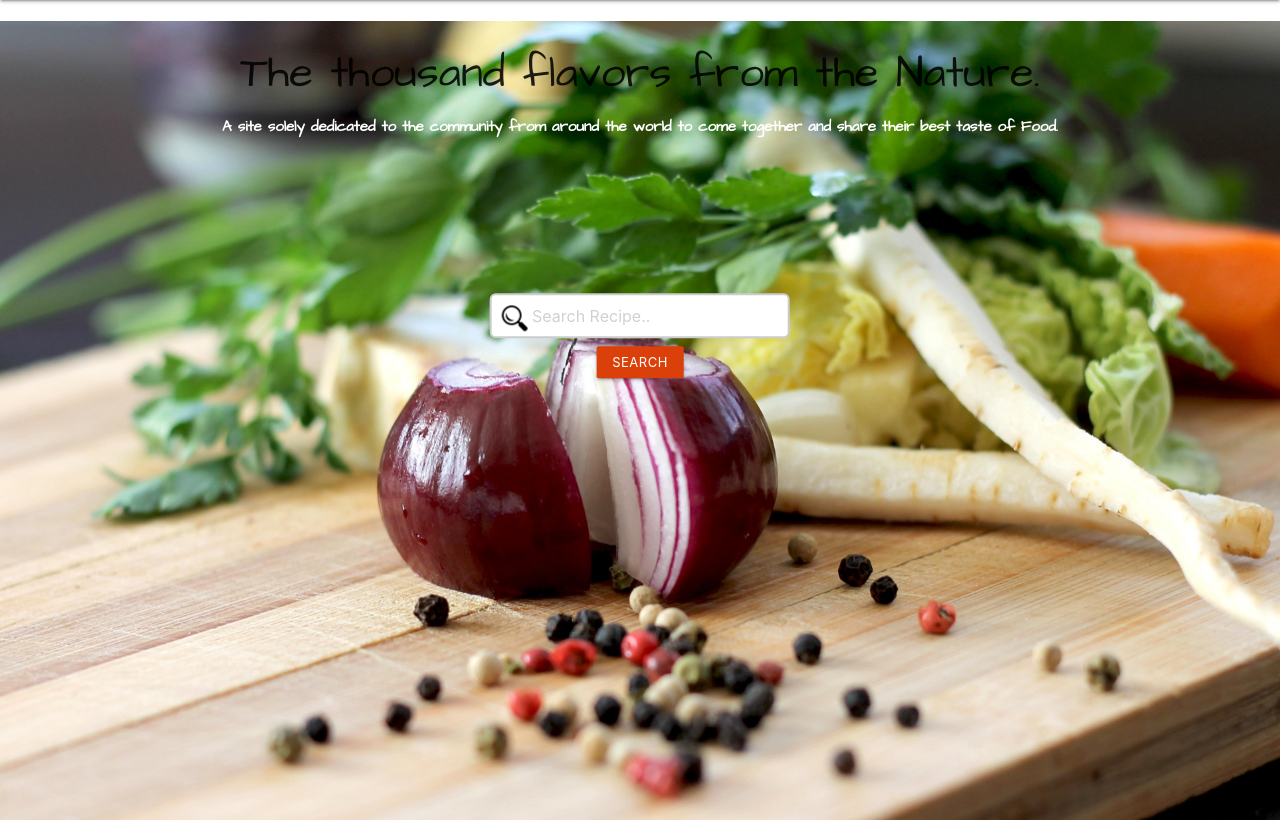
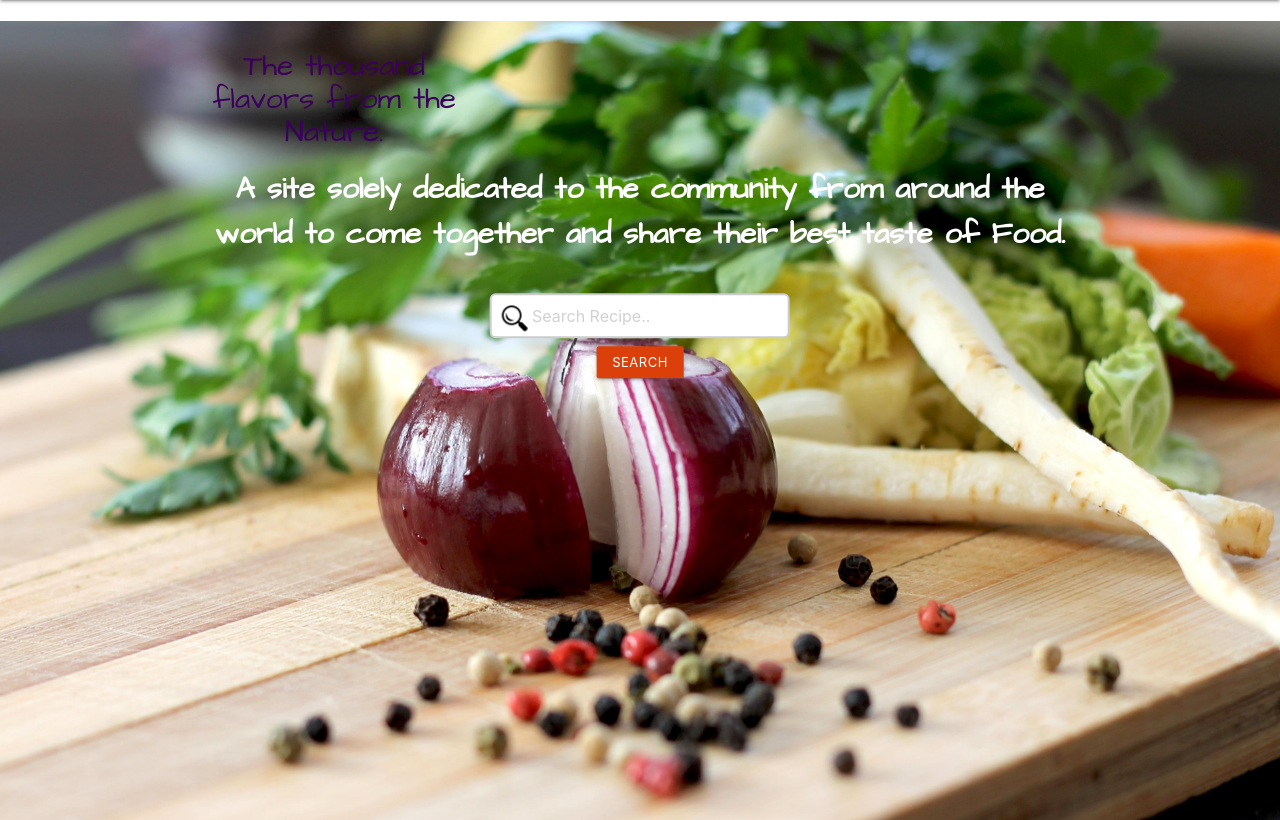
Before and after one commit to KTM28/The-Higher-Taste-CookBook, a Flask app: page / in a window 1280 px wide. Shown: the part 64-884 px from the top of the page. Run offline with Flask 2, Linux system fonts and the light colour scheme; some libraries are stand-ins or nearby versions.

Commit message:
added animation and font styling to slogan in home page#

```diff
--- a/static/css/main.css
+++ b/static/css/main.css
@@ -141,6 +141,33 @@ hr {
     height: 100vh;
 }
 
+
+/* slogan in home page */
+
+.slogan div h3 {
+    font-size: 30px;
+    color: #3a005c;
+    width: 30%;
+    animation: text 2000ms forwards;
+    animation-timing-function: ease-in;
+}
+
+
+@keyframes text {
+    from {
+        width: 0%;
+    }
+
+    to {
+        width: 30%;
+    }
+}
+
+.slogan div p {
+    font-size: 30px;
+}
+
+
 /* search form  */
 .search-input input[type=text] {
     width: 300px;
@@ -162,7 +189,7 @@ div.container4 form {
     transform: translate(-50%, -50%);
 }
 
-/* forms */
+/* recipe and login forms */
 
 .form-field input:focus+label {
     color: #008000 !important;
```
